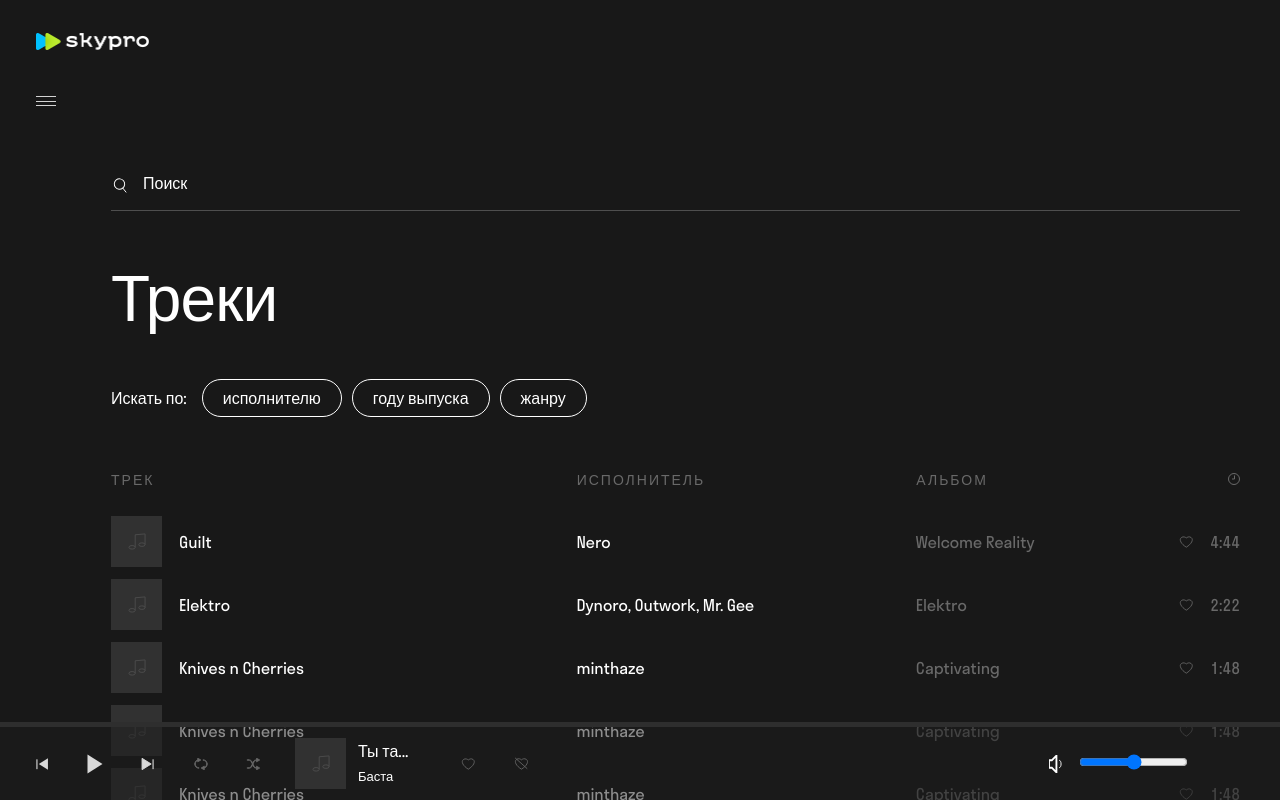
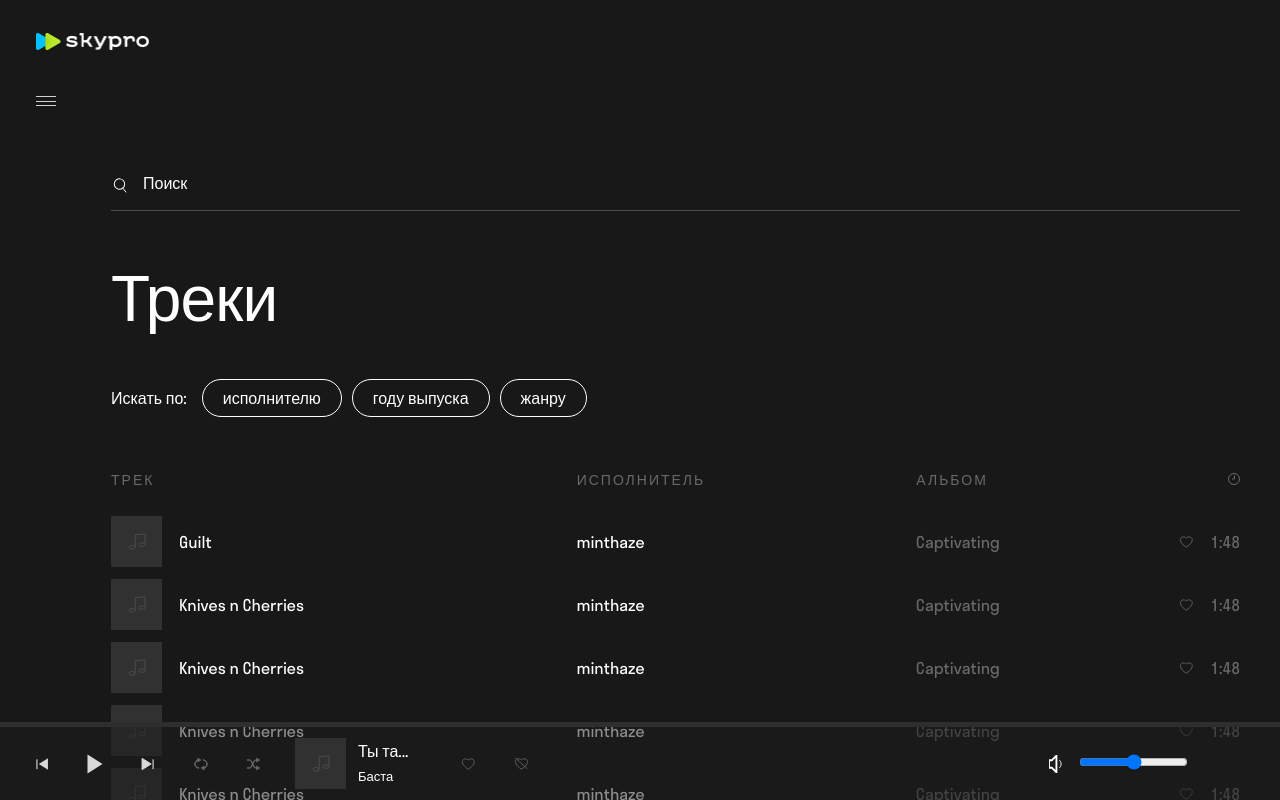
Before and after one commit to NataliaTrukhman/skypro-music, a React (Create React App) app: page / in a window 1280 px wide. Built offline with nearby package versions, Linux system fonts and the light colour scheme.

Commit message:
2/3. Skeleton - готово

```diff
--- a/src/components/TrackList.js
+++ b/src/components/TrackList.js
@@ -6,13 +6,13 @@ import './SiderBar.css'
 import './TrackList.css'
 
 
-function TrackList(){
+function TrackList() {
   const [isLoading, setIsLoading] = useState(true);
   useEffect(() => {
     const timer = setTimeout(() => {
       setIsLoading(false)
     }, 3000);
-   return ()=>clearTimeout(timer);
+    return () => clearTimeout(timer);
   }, []);
   return (
     <div className="main__centerblock centerblock">
@@ -30,7 +30,7 @@ function TrackList(){
       <h2 className="centerblock__h2">Треки</h2>
       <div className="centerblock__filter filter">
         <div className="filter__title">Искать по:</div>
-       <FilterBlocks/>
+        <FilterBlocks />
       </div>
       <div className="centerblock__content">
         <div className="content__title playlist-title">
@@ -44,92 +44,25 @@ function TrackList(){
           </div>
         </div>
         <div className="content__playlist playlist">
-          <div className="playlist__item">
-            <div className="playlist__track track">
-              <div className="track__title">
-                <div className="track__title-image">
-                  <svg className="track__title-svg" alt="music">
-                    <use xlinkHref="./img/icon/sprite.svg#icon-note"></use>
-                  </svg>
-                </div>
-                <div className="track__title-text">
-                  <a className="track__title-link" href="#"
-                    >Guilt <span className="track__title-span"></span
-                  ></a>
-                </div>
-              </div>
-              <div className="track__author">
-                <a className="track__author-link" href="#">Nero</a>
-              </div>
-              <div className="track__album">
-                <a className="track__album-link" href="#"
-                  >Welcome Reality</a
-                >
-              </div>
-              <div className="track__time">
-                <svg className="track__time-svg" alt="time">
-                  <use xlinkHref="./img/icon/sprite.svg#icon-like"></use>
-                </svg>
-                <span className="track__time-text">4:44</span>
-              </div>
-            </div>
-          </div>
+          <Track isLoading={isLoading} name={"Guilt"} />
+          <Track isLoading={isLoading} name={"Knives n Cherries"} />
+          <Track isLoading={isLoading} name={"Knives n Cherries"} />
+          <Track isLoading={isLoading} name={"Knives n Cherries"} />
 
-          <div className="playlist__item">
-            <div className="playlist__track track">
-              <div className="track__title">
-                <div className="track__title-image">
-                  <svg className="track__title-svg" alt="music">
-                    <use xlinkHref="./img/icon/sprite.svg#icon-note"></use>
-                  </svg>
-                </div>
-                <div className="track__title-text">
-                  <a className="track__title-link" href="#"
-                    >Elektro <span className="track__title-span"></span
-                  ></a>
-                </div>
-              </div>
-              <div className="track__author">
-                <a className="track__author-link" href="#"
-                  >Dynoro, Outwork, Mr. Gee</a
-                >
-              </div>
-              <div className="track__album">
-                <a className="track__album-link" href="#">Elektro</a>
-              </div>
-              <div className="track__time">
-                <svg className="track__time-svg" alt="time">
-                  <use xlinkHref="./img/icon/sprite.svg#icon-like"></use>
-                </svg>
-                <span className="track__time-text">2:22</span>
-              </div>
-            </div>
-          </div>
-          <Track />
-          <Track />
-          {isLoading ?  (
+          {isLoading ? (
             <SkeletonTheme baseColor="#202020" highlightColor="#444">
               <div className="playlist__item">
                 <div className="playlist__track track">
-
-              <Skeleton className="track__title-image"   />
-              <Skeleton className="track__title-image" width={300} height={10}  />
-              <Skeleton className="track__title-image"  width={200} height={10} />
-              <Skeleton className="track__title-image"  width={200} height={10}  />
-              <Skeleton className="track__title-image"  width={50} height={10}  />
-
-
-
-
-
-
+                  <Skeleton className="track__title-image" />
+                  <Skeleton className="track__title-image" width={370} height={10} />
+                  <Skeleton className="track__title-image" width={310} height={10} />
+                  <Skeleton className="track__title-image" width={235} height={10} />
+                  <Skeleton className="track__title-image" width={50} height={10} />
                 </div>
               </div>
-
             </SkeletonTheme>
           ) : (
-                 <Track />)}
-
+            <Track name={"Knives n Cherries"} />)}
         </div>
       </div>
     </div>
@@ -139,7 +72,7 @@ function TrackList(){
 export default TrackList;
 
 
-function FilterBlocks(){
+function FilterBlocks() {
   return (
     <>
       <div className="filter__button button-author _btn-text">
@@ -154,30 +87,39 @@ function FilterBlocks(){
 
 
 
-function Track() {
+function Track({ isLoading, name }) {
   return (
+    <SkeletonTheme baseColor="#202020" highlightColor="#444">
       <div className="playlist__item">
         <div className="playlist__track track">
           <div className="track__title">
             <div className="track__title-image">
-          <svg className="track__title-svg" alt="music">
+              {isLoading ? (<Skeleton width={51} height={51} />
+              ) : (<svg className="track__title-svg" alt="music">
                 <use xlinkHref="img/icon/sprite.svg#icon-note"></use>
               </svg>
+              )}
             </div>
             <div className="track__title-text">
-          <a className="track__title-link" href="#"
-            >Knives n Cherries
-            <span className="track__title-span"></span
-          ></a>
+              {isLoading ? (<Skeleton width={375} height={30} />
+              ) : (<a className="track__title-link" href="#"
+              >{name}
+                <span className="track__title-span"></span>
+              </a>
+              )}
             </div>
           </div>
           <div className="track__author">
-        <a className="track__author-link" href="#">minthaze</a>
+            {isLoading ? (<Skeleton width={316} height={30} />
+            ) : (<a className="track__author-link" href="#">minthaze</a>
+            )}
           </div>
           <div className="track__album">
-        <a className="track__album-link" href="#"
-          >Captivating</a
-        >
+            {isLoading ? (<Skeleton width={316} height={30} />
+            ) : (<a className="track__album-link" href="#"
+            >Captivating</a>
+            )}
+
           </div>
           <div className="track__time">
             <svg className="track__time-svg" alt="time">
@@ -187,12 +129,13 @@ function Track() {
           </div>
         </div>
       </div>
+    </SkeletonTheme>
   )
 }
 
 
 
-{/* ошибка не читает свойство text */}
+{/* ошибка не читает свойство text */ }
 {/* <Track tracks = {{
             text: 'Knives n Cherries',
             author: 'minthaze',
```
Lines whose indentation alone changed are shown as unchanged.
